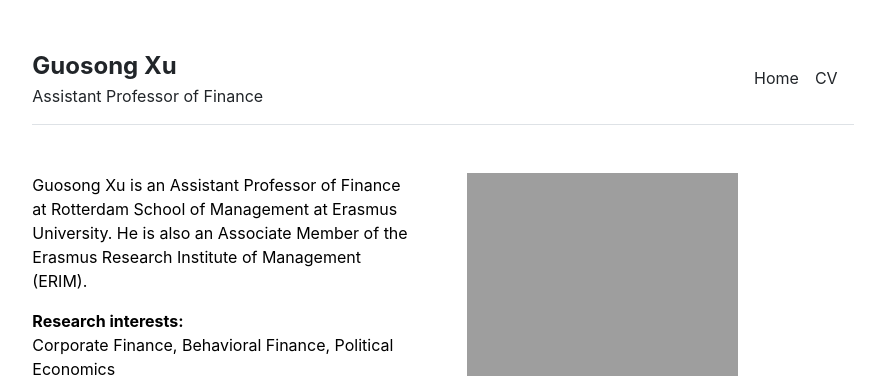
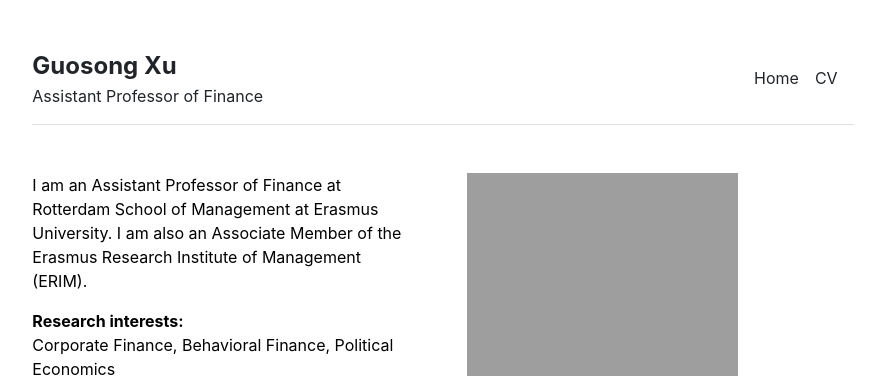
Before and after one commit to guosongxu/guosongxu.github.io, a Jekyll site: the page built from index.md, in a window 1280 px wide. Shown: the top 378 px of the page, without its empty margins (197-1071 px from the left). Built offline with Jekyll 4.4.1, drawn with Linux system fonts in a browser that asks for light colours.

Commit message:
Update index.md

```diff
--- a/index.md
+++ b/index.md
@@ -3,7 +3,7 @@
 title: "Home"
 ---
 
-Guosong Xu is an Assistant Professor of Finance at Rotterdam School of Management at Erasmus University. He is also an Associate Member of the Erasmus Research Institute of Management (ERIM).
+I am an Assistant Professor of Finance at Rotterdam School of Management at Erasmus University. I am also an Associate Member of the Erasmus Research Institute of Management (ERIM).
 
 <p style="margin-bottom:10px"><strong>Research interests:</strong><br>
 Corporate Finance, Behavioral Finance, Political Economics<p>
```
